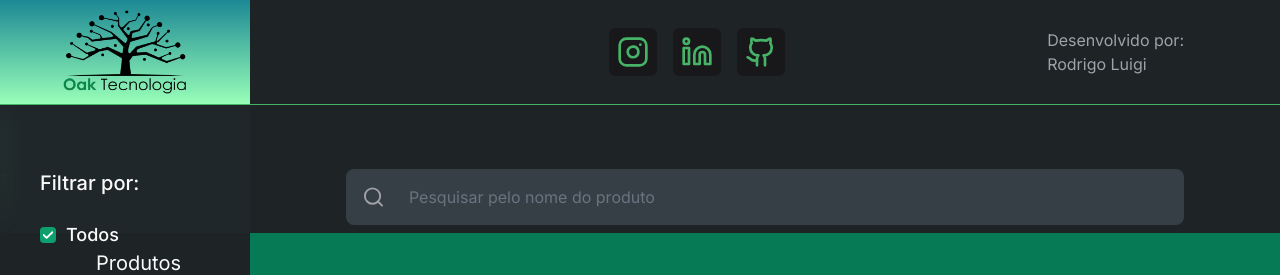
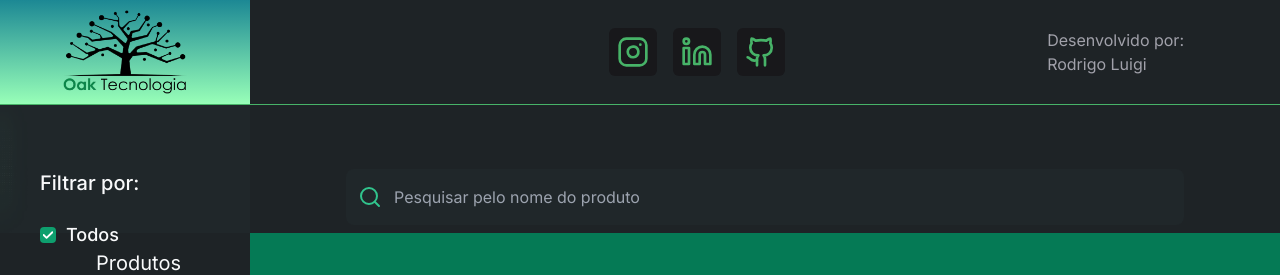
Before and after one commit to RodrigoLuigi/oak-tecnologia, a React (Vite) app in the folder web/: page / in a window 1280 px wide. Shown: the top 275 px of the page. Built offline with nearby package versions, Linux system fonts and the light colour scheme; no server answers; what @savvywombat/tailwindcss-grid-areas would draw is missing.

Commit message:
style: adjust colors

```diff
--- a/web/index.html
+++ b/web/index.html
@@ -10,7 +10,7 @@
 
 		<title>Oak Tecnologia</title>
 	</head>
-	<body class="bg-[#1E2326] text-zinc-50 antialiased">
+	<body class="bg-customDark text-gray-50 antialiased">
 		<div id="root"></div>
 		<script type="module" src="/src/main.tsx"></script>
 	</body>
--- a/web/src/pages/Home/components/filter-options-menu.tsx
+++ b/web/src/pages/Home/components/filter-options-menu.tsx
@@ -34,7 +34,7 @@ export function FilterOptionsMenu({
             type="checkbox"
             name="all"
             id="all"
-            className="w-4 h-4 text-green-500 bg-gray-100 border-gray-300 rounded focus:ring-green-400 dark:focus:ring-green-600 dark:ring-offset-gray-800 focus:ring-2 dark:bg-gray-700 dark:border-gray-600"
+            className="w-4 h-4 text-green-500 bg-gray-100 border-gray-300 rounded focus:ring-green-400"
             checked={filterSelectedValue.all}
             onChange={handleSelectedFilter}
           />
@@ -46,7 +46,7 @@ export function FilterOptionsMenu({
             type="checkbox"
             name="lowest-price"
             id="lowest-price"
-            className="w-4 h-4 text-green-500 bg-gray-100 border-gray-300 rounded focus:ring-green-400 dark:focus:ring-green-600 dark:ring-offset-gray-800 focus:ring-2 dark:bg-gray-700 dark:border-gray-600"
+            className="w-4 h-4 text-green-500 bg-gray-100 border-gray-300 rounded focus:ring-green-400"
             checked={filterSelectedValue['lowest-price']}
             onChange={handleSelectedFilter}
           />
@@ -58,7 +58,7 @@ export function FilterOptionsMenu({
             type="checkbox"
             name="biggest-price"
             id="biggest-price"
-            className="w-4 h-4 text-green-500 bg-gray-100 border-gray-300 rounded focus:ring-green-400 dark:focus:ring-green-600 dark:ring-offset-gray-800 focus:ring-2 dark:bg-gray-700 dark:border-gray-600"
+            className="w-4 h-4 text-green-500 bg-gray-100 border-gray-300 rounded focus:ring-green-400"
             checked={filterSelectedValue['biggest-price']}
             onChange={handleSelectedFilter}
           />
--- a/web/src/pages/Home/components/search-product-input.tsx
+++ b/web/src/pages/Home/components/search-product-input.tsx
@@ -6,13 +6,13 @@ interface SearchProductInputProps {
 
 export function SearchProductInput({ setSearch }: SearchProductInputProps) {
   return (
-    <div className="flex items-center pl-4 rounded-lg bg-[#596a7466] gap-3">
-      <Search className="text-[#A1A1AA]" />
+    <div className="flex items-center rounded-lg bg-customDarker relative">
+      <Search className="text-green-400 absolute left-3" />
       <input
         type="text"
         onChange={(e) => setSearch(e.target.value)}
         placeholder="Pesquisar pelo nome do produto"
-        className="w-full h-14 p-3 rounded-lg outline-none bg-transparent border-none focus:ring-green-500 focus:ring-2"
+        className="w-full h-14 p-3 pl-12 rounded-lg outline-none bg-transparent border-none placeholder-gray-400 focus:ring-green-500 focus:ring-2"
       />
     </div>
   )
--- a/web/src/pages/Home/index.tsx
+++ b/web/src/pages/Home/index.tsx
@@ -121,7 +121,7 @@ export function Home() {
 
         <Header />
 
-        <aside className="grid-in-menu bg-[#20272A] relative ">
+        <aside className="grid-in-menu bg-customDarker relative ">
           <img src={bgDetail} alt="" className="absolute h-full" />
 
           <FilterOptionsMenu
@@ -137,10 +137,10 @@ export function Home() {
         <div className="grid-in-content px-24 pt-4 space-y-6 ">
           <div className="space-y-4">
             <h2 className="text-xl">Produtos</h2>
-            <div className="h-px w-full bg-[#47B368]" />
+            <div className="h-px w-full bg-customGreen" />
           </div>
 
-          <div className="h-max-content overflow-y-scroll scrollbar-thin scrollbar-thin-rounded-full scrollbar-thumb-[#47b368] scrollbar-track-[#20272A] pr-4">
+          <div className="h-max-content overflow-y-scroll scrollbar-thin scrollbar-thin-rounded-full scrollbar-thumb-customGreen scrollbar-track-customDarker pr-4">
             {isLoading ? (
               <div className="h-full w-full flex items-center justify-center">
                 <div className="w-16 h-16 border-4 border-t-transparent border-solid rounded-full animate-spin border-customGreen" />
--- a/web/tailwind.config.js
+++ b/web/tailwind.config.js
@@ -11,7 +11,6 @@ export default {
       },
       backgroundImage: {
         'oak-gradient': 'linear-gradient(to top, #98FFB8, #1C8894)',
-        'oak-gradient2': 'linear-gradient(36deg, #47B368 0%, #1C8894 100%);',
       },
       gridTemplateAreas: {
         layout: [
```
